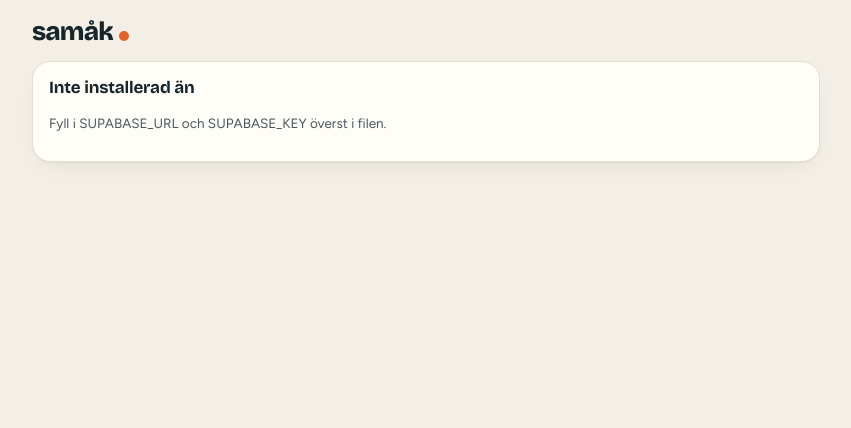
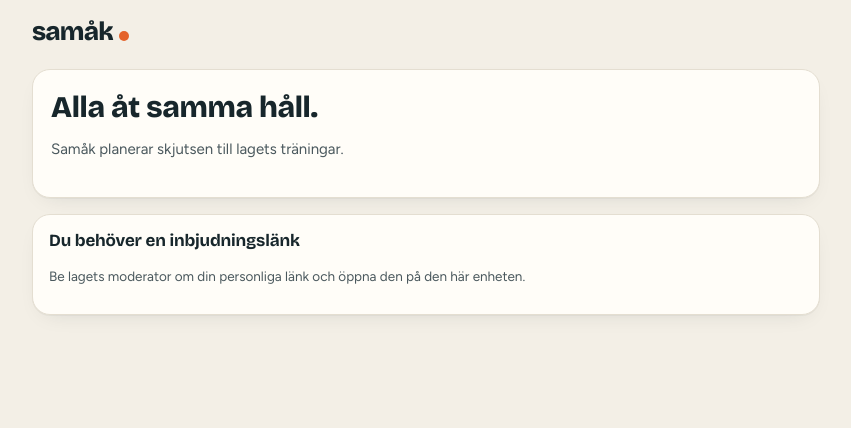
Before and after one commit to lokrantz-lang/samak, a plain HTML site: page index.html in a window 1280 px wide. Shown: the whole page, without its empty margins (214-1065 px from the left). Drawn offline with nearby package versions, Linux system fonts and the light colour scheme.

Commit message:
Add files via upload

```diff
--- a/index.html
+++ b/index.html
@@ -239,8 +239,8 @@ textarea{min-height:120px;resize:vertical}
 <script>
 "use strict";
 /* ================= Konfiguration – fylls i vid installation ================= */
-const SUPABASE_URL = "__SUPABASE_URL__";
-const SUPABASE_KEY = "__SUPABASE_KEY__";
+const SUPABASE_URL = "https://cohnqoxxefbwsqwbykvt.supabase.co";
+const SUPABASE_KEY = "sb_publishable_TgGFIc0AVxG_Xx9a83_SdQ_T060N9Tj";
 
 /* ================= Hjälpfunktioner ================= */
 const $=s=>document.querySelector(s);
```
